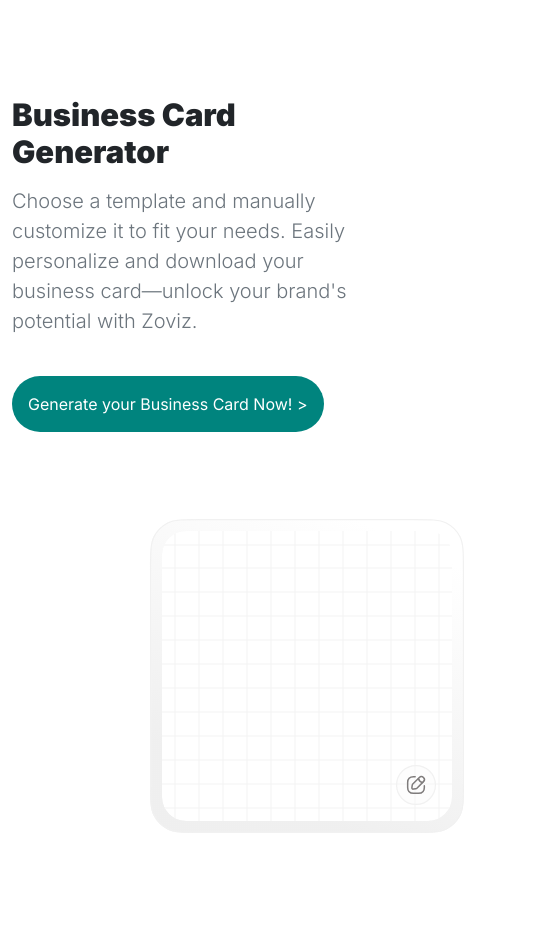
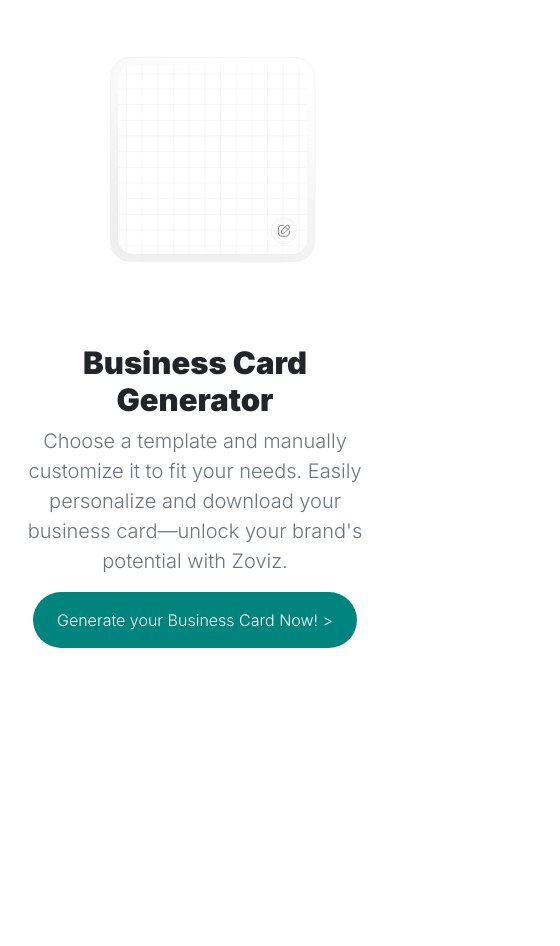
Before and after one commit to EhsaNik1996/Z-generator, a plain HTML site: page index.html in a window 390 px wide. Shown: the whole page, 560 px wide, since content can reach past the window. After the commit the page ends 844 px from the top, so only its background shows below. Drawn offline with Linux system fonts and the light colour scheme.

Commit message:
mobile-respons

```diff
--- a/index.html
+++ b/index.html
@@ -18,27 +18,26 @@
 
   <body>
     <div class="container">
-      <div class="row justify-content-center">
-        <span class="col-xl-5 mt-4 pt-5 pr-5 pl-5">
-          <h1 class="pt-4 display-5 fw-bold">
+      <div class="row flex-xl-row-reverse text-center justify-content-around">
+        <div class="col-xl-5 pt-xl-2 w-auto">
+          <img class="mw-100" src="img/pic_grid_1.svg" alt="#" />
+        </div>
+        <div class="col-xl-5 text-xl-start align-self-center">
+          <h1 class="mw-100 pt-2 pt-xl-4 display-5 fw-bold">
             <strong>Business Card Generator</strong>
           </h1>
-          <p class="mt-3 display-6 fs-5 lh-base text-muted">
+          <p class="mt-xl-3 display-6 fs-5 lh-base text-muted">
             Choose a template and manually customize it to fit your needs.
             Easily personalize and download your business card—unlock your
             brand's potential with Zoviz.
           </p>
           <button
-            class="btn-primary p-3 mt-4 border-0 rounded-pill"
+            class="btn-primary p-3 px-4 ps-xl-4 pe-xl-4 py-xl-3 mt-xl-4 fw-light border-0 rounded-pill"
             style="background-color: #00847e"
           >
-           Generate your Business Card Now!  >
-
+            Generate your Business Card Now! >
           </button>
-        </span>
-        <span class="col-xl-5 p-0">
-          <img class=" d-block " src="img/pic_grid_1.svg" alt="#" />
-        </span>
+        </div>
       </div>
     </div>
   </body>
```
